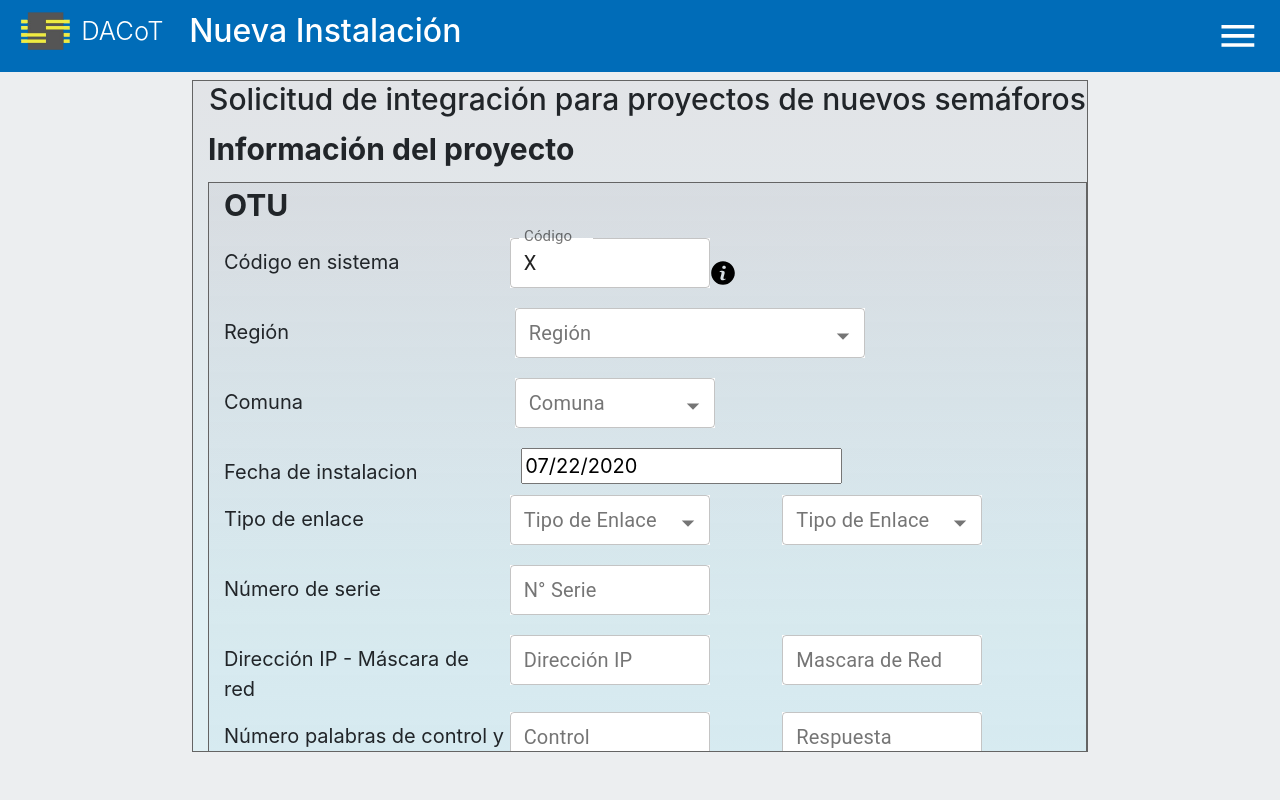
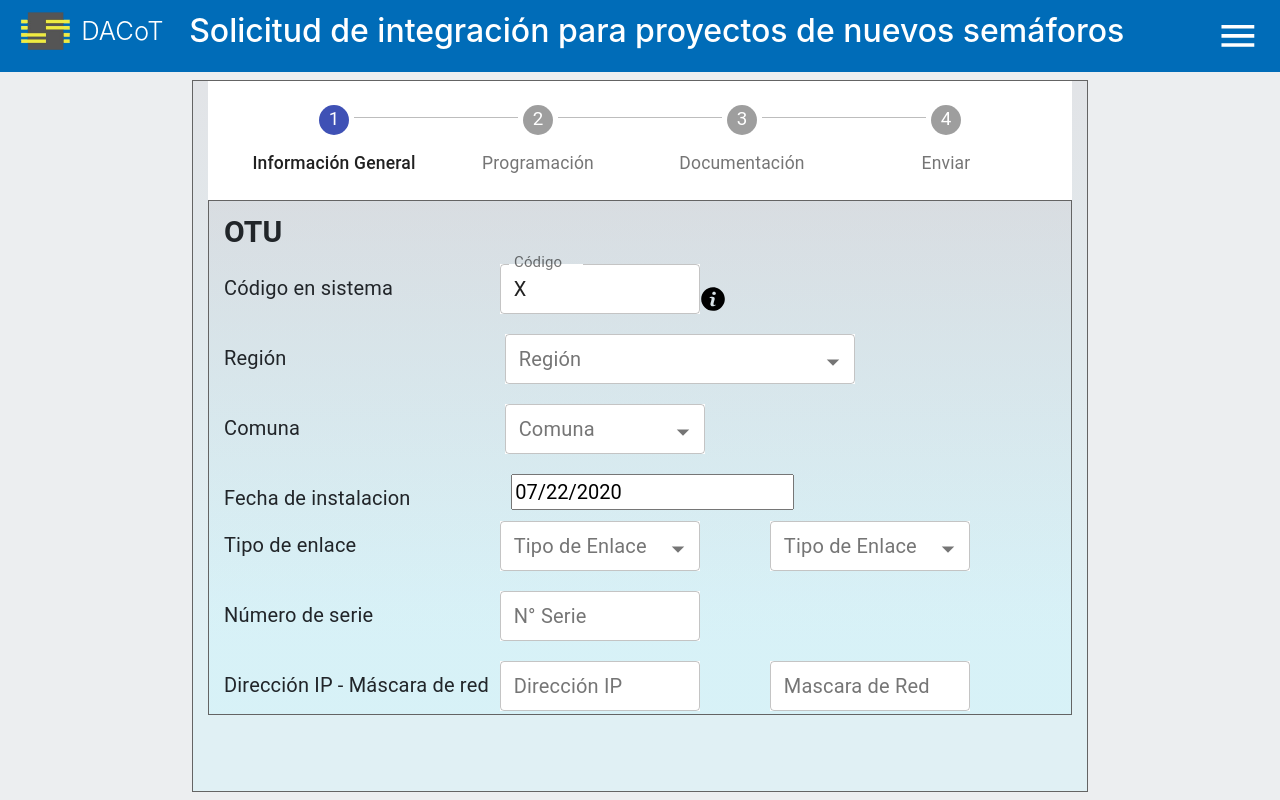
Before and after one commit to DACoT-UOCT/frontend, a React (Create React App) app: page /nuevo/instalacion in a window 1280 px wide. Built offline with nearby package versions, Linux system fonts and the light colour scheme.

Commit message:
Agregado Stepper al Formulario, faltan detalles

```diff
--- a/package.json
+++ b/package.json
@@ -19,6 +19,7 @@
     "react-popper": "^2.2.3",
     "react-router-dom": "^5.2.0",
     "react-scripts": "3.4.1",
+    "react-step-progress": "^1.0.3",
     "reactstrap": "^8.5.1",
     "use-immer": "^0.4.0"
   },
--- a/src/App.css
+++ b/src/App.css
@@ -155,6 +155,7 @@ body {
   );
   border: 1px solid rgb(100, 100, 100);
   padding-left: 15px;
+  padding-right: 15px;
 }
 
 .welcome-view {
@@ -250,13 +251,12 @@ body {
 }
 
 .app-container {
-  height: 95vh;
+  height: 99vh;
   display: grid;
   grid-template:
     "header header header" 9vh
     ". . ." 1vh
-    ". caja ." 84vh
-    "footer footer footer"
+    ". caja ." 89vh
     /15% 70% 15%;
 }
 
@@ -279,8 +279,8 @@ Label{
 
 .nuevo-semaforo {
   grid-area: caja;
-  overflow-y: scroll;
-  overflow-x: hidden;
+  overflow-y: hidden;
+  overflow-x: auto;
 }
 
 .separador {
--- a/src/components/Administracion/RegistroActividad.js
+++ b/src/components/Administracion/RegistroActividad.js
@@ -162,21 +162,25 @@ const RegistroActividad = (props) => {
 
   return (
     <>
+      <div style={{"display":"flex"}}>
+        <div style={{"padding-left":"10px"}}>
           <p>Desde</p>
-      <DatePicker
-        selected={startDate}
-        onChange={(date) => setStartDate(date)}
-      />
+          <DatePicker selected={startDate} onChange={(date) => setStartDate(date)}/>
+        </div>
 
+        <div style={{"padding-left":"10px"}}>
           <p>Hasta</p>
           <DatePicker selected={endDate} onChange={(date) => setEndDate(date)} />
+        </div>
+        <div style={{"padding-left":"10px"}}>
           <Button onClick={() => consultarRegistros("usuarios")}>
             <span>Consultar Registros</span>
           </Button>
-
+        </div>
+      </div>
       <p>{error}</p>
       {registros.length > 0 && (
-        <Table hover>
+        <Table hover style={{"overflowY":"auto"}}>
           <thead>
             <tr>
               <th>#</th>
--- a/src/components/SolicitudInstalacionNueva/NuevaInstalacion.js
+++ b/src/components/SolicitudInstalacionNueva/NuevaInstalacion.js
@@ -1,9 +1,15 @@
 import React, { useEffect } from "react";
 import { useImmerReducer } from "use-immer";
 import { Form } from "reactstrap";
-import { Switch, Collapse, FormControlLabel } from "@material-ui/core";
-import axios from "axios";
-import { BrowserRouter as Router, Route, Redirect } from "react-router-dom";
+import { Switch,
+        Collapse,
+        FormControlLabel,
+        Stepper,
+        Step,
+        StepLabel,
+        Button,
+        Typography,
+        makeStyles } from "@material-ui/core";
 
 import { reducer, initialState } from "../Shared/FormularioReducer";
 import Junctions from "../Shared/Campos/Junctions";
@@ -24,10 +30,43 @@ import Observaciones from "../Shared/Campos/Observaciones";
 export const StateContext = React.createContext();
 export const DispatchContext = React.createContext();
 
+const useStyles = makeStyles((theme) => ({
+  root: {
+    width: '100%',
+  },
+  backButton: {
+    marginRight: theme.spacing(1),
+  },
+  instructions: {
+    marginTop: theme.spacing(1),
+    marginBottom: theme.spacing(1),
+  },
+}));
+
 //lag -> pasar parte del estado como prop, usar React.memo( () =>{})
 const NuevaInstalacion = (props) => {
   const [state, dispatch] = useImmerReducer(reducer, initialState);
   const [checked, setChecked] = React.useState(false);
+
+  //STEPPER STEPPER STEPPER STEPPER
+  const classes = useStyles();
+  const [activeStep, setActiveStep] = React.useState(0);
+  const steps = getSteps();
+
+  const handleNext = () => {
+    setActiveStep((prevActiveStep) => prevActiveStep + 1);
+  };
+
+  const handleBack = () => {
+    setActiveStep((prevActiveStep) => prevActiveStep - 1);
+
+  };
+
+  const handleReset = () => {
+    setActiveStep(0);
+
+  };
+  //STEPPER STEPPER STEPPER STEPPER
 
   const handleChange = () => {
     setChecked((prev) => !prev);
@@ -84,27 +123,134 @@ const NuevaInstalacion = (props) => {
     }
   }, [state.submit]);
 
+  function getSteps() {
+    return ['Información General', 'Programación', 'Documentación', 'Enviar'];
+  }
+
+  function getStepContent(stepIndex) {
+    switch (stepIndex) {
+      case 0:
+        return (
+          <Form>
+            <OTU
+              state={state.metadata}
+              codigo={state.oid}
+              dispatch={dispatch}
+            />
+            {/* <Equipamientos
+              state={state.metadata.otu.equipamientos}
+              dispatch={dispatch}
+            /> */}
+
+            <hr className="separador"></hr>
+            <Controlador
+              state={state.metadata.controller}
+              dispatch={dispatch}
+            />
+
+            <hr className="separador"></hr>
+            <Junctions state={state.junctions} dispatch={dispatch} />
+
+            <hr className="separador"></hr>
+            <Postes state={state.postes} dispatch={dispatch} />
+
+            <hr className="separador"></hr>
+            <FormControlLabel
+              control={
+                <Switch checked={checked} onChange={handleChange} />
+              }
+              label="Campos No Obligatorios"
+            />
+            <Collapse in={checked}>
+              <Cabezales state={state.cabezales} dispatch={dispatch} />
+
+              <hr className="separador"></hr>
+              <UPS state={state.ups} dispatch={dispatch} />
+            </Collapse>
+          </Form>
+        );
+      case 1:
+        return (
+          <Form>
+            <Etapas state={state.stages} dispatch={dispatch} />
+
+            <hr className="separador"></hr>
+            <Fases state={state.fases} dispatch={dispatch} />
+
+            <hr className="separador"></hr>
+            <Secuencias state={state.secuencias} dispatch={dispatch} />
+
+            <hr className="separador"></hr>
+            <Entreverdes state={state} dispatch={dispatch} />
+
+            <hr className="separador"></hr>
+          </Form>
+        );
+      case 2:
+        return (
+          <>
+            <Documentacion state={state} dispatch={dispatch} />
+              <hr className="separador"></hr>
+            <Observaciones state={state} dispatch={dispatch} />
+          </>
+        );
+      default:
+        return 'Contenido Paso 4';
+    }
+  }
+
   return (
     <DispatchContext.Provider value={dispatch}>
       <StateContext.Provider value={state}>
         <div className="grid-item nuevo-semaforo">
-          <h4 className="form-titulo">
-            Solicitud de integración para proyectos de nuevos semáforos
-          </h4>
+          <div className={classes.root}>
+            <Stepper activeStep={activeStep} alternativeLabel>
+              {steps.map((label) => (
+                <Step key={label}>
+                  <StepLabel>{label}</StepLabel>
+                </Step>
+              ))}
+            </Stepper>
+            <div>
+              {activeStep === steps.length ? (
+                <div>
+                  <Typography className={classes.instructions}>Formulario enviado con exito</Typography>
+                  <Button onClick={handleReset}>Volver al inicio</Button>
+                </div>
+              ) : (
+                <div className="grid-item" style={{"max-height":"515px","overflow-y":"scroll"}}>
+                  <Typography className={classes.instructions}>{getStepContent(activeStep)}</Typography>
+                  <div>
+                    <Button
+                      disabled={activeStep === 0}
+                      onClick={handleBack}
+                      className={classes.backButton}
+                      variant="contained"
+                      color="secondary"
+                    >
+                      Atrás
+                    </Button>
+                    <Button variant="contained" color="primary" onClick={handleNext} state={state} dispatch={dispatch}>
+                      {activeStep === steps.length - 1 ? 'Enviar' : 'Siguiente'}
+                    </Button>
+                  </div>
+                </div>
+              )}
+            </div>
+          </div>
           {state.vista === 1 ? (
             <>
-              <legend className="seccion">Información del proyecto</legend>
-              <div className="grid-item">
+              {/*<div className="grid-item" style={{"max-height":"535px","overflow-y":"scroll"}}>
                 <Form>
                   <OTU
                     state={state.metadata}
                     codigo={state.oid}
                     dispatch={dispatch}
                   />
-                  {/* <Equipamientos
+                  <Equipamientos
                     state={state.metadata.otu.equipamientos}
                     dispatch={dispatch}
-                  /> */}
+                  />
 
                   <hr className="separador"></hr>
                   <Controlador
@@ -132,11 +278,11 @@ const NuevaInstalacion = (props) => {
                     <UPS state={state.ups} dispatch={dispatch} />
                   </Collapse>
                 </Form>
-              </div>
-              <Siguiente state={state} dispatch={dispatch} />
+                <Siguiente state={state} dispatch={dispatch} />
+              </div>*/}
             </>
           ) : state.vista === 2 ? (
-            <>
+            {/*<>
               <legend className="seccion">Información de programaciones</legend>
               <div className="grid-item">
                 <Form>
@@ -155,9 +301,9 @@ const NuevaInstalacion = (props) => {
                 </Form>
               </div>
               <Siguiente state={state} dispatch={dispatch} />
-            </>
+            </>*/}
           ) : (
-            <>
+            {/*<>
               <legend className="seccion">Documentación de respaldo</legend>
               <div className="grid-item">
                 <Documentacion state={state} dispatch={dispatch} />
@@ -165,7 +311,7 @@ const NuevaInstalacion = (props) => {
                 <Observaciones state={state} dispatch={dispatch} />
               </div>
               <Siguiente state={state} dispatch={dispatch} />
-            </>
+            </>*/}
           )}
         </div>
       </StateContext.Provider>
--- a/src/components/shared/Header.js
+++ b/src/components/shared/Header.js
@@ -15,7 +15,7 @@ const Header = () => {
   const sections = {
     '/'                     : 'Inicio',
     '/consulta'             : 'Consultar Semáforo',
-    '/nuevo/instalacion'    : 'Nueva Instalación',
+    '/nuevo/instalacion'    : 'Solicitud de integración para proyectos de nuevos semáforos',
     '/administracion'       : 'Dashboard Administrador',
     '/nuevo/actualizacion'  : 'Solicitar Actualización'
   }
```
Also changed, not shown: 1 other file (tests, documents, lock files or other folders). Lines whose indentation alone changed are shown as unchanged.
